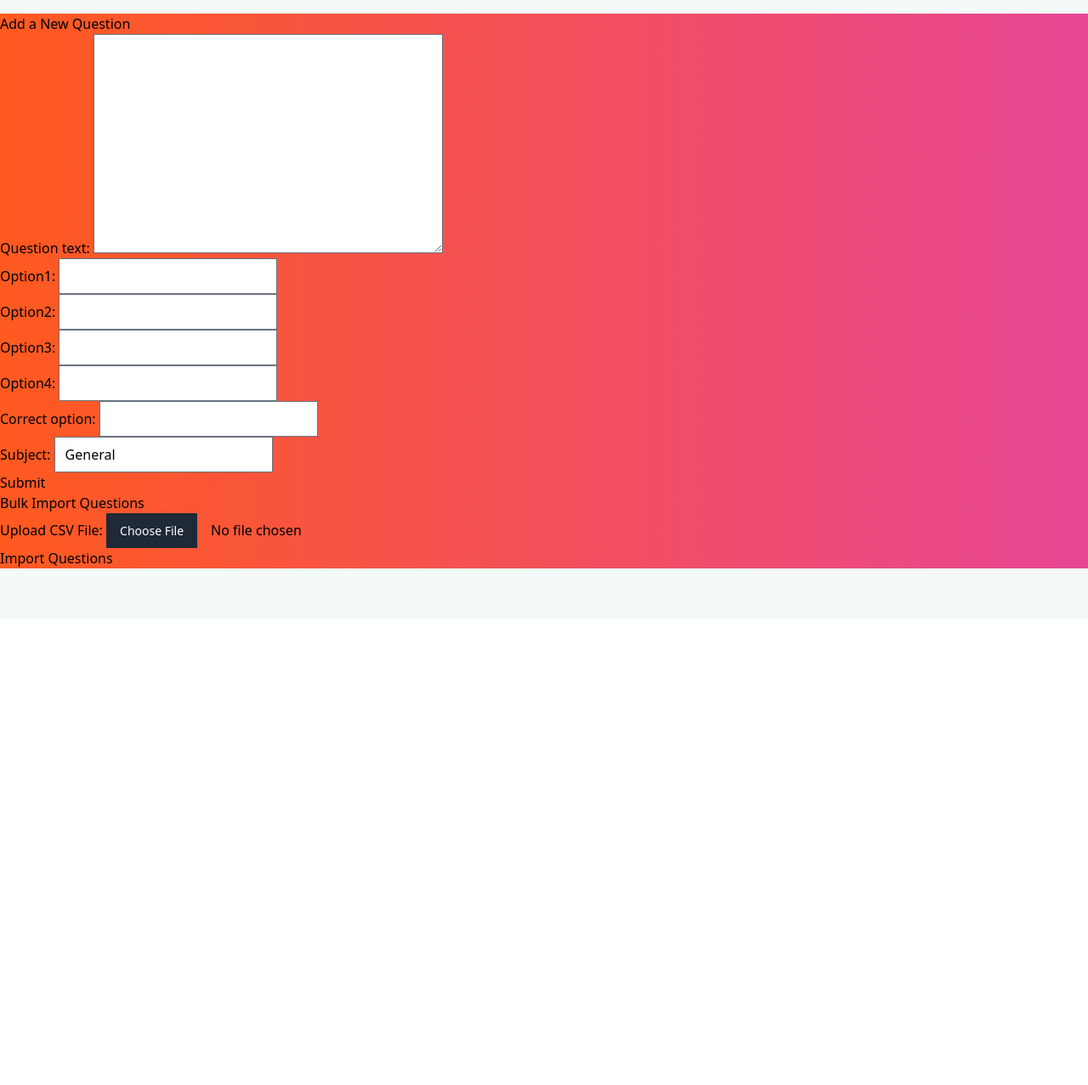
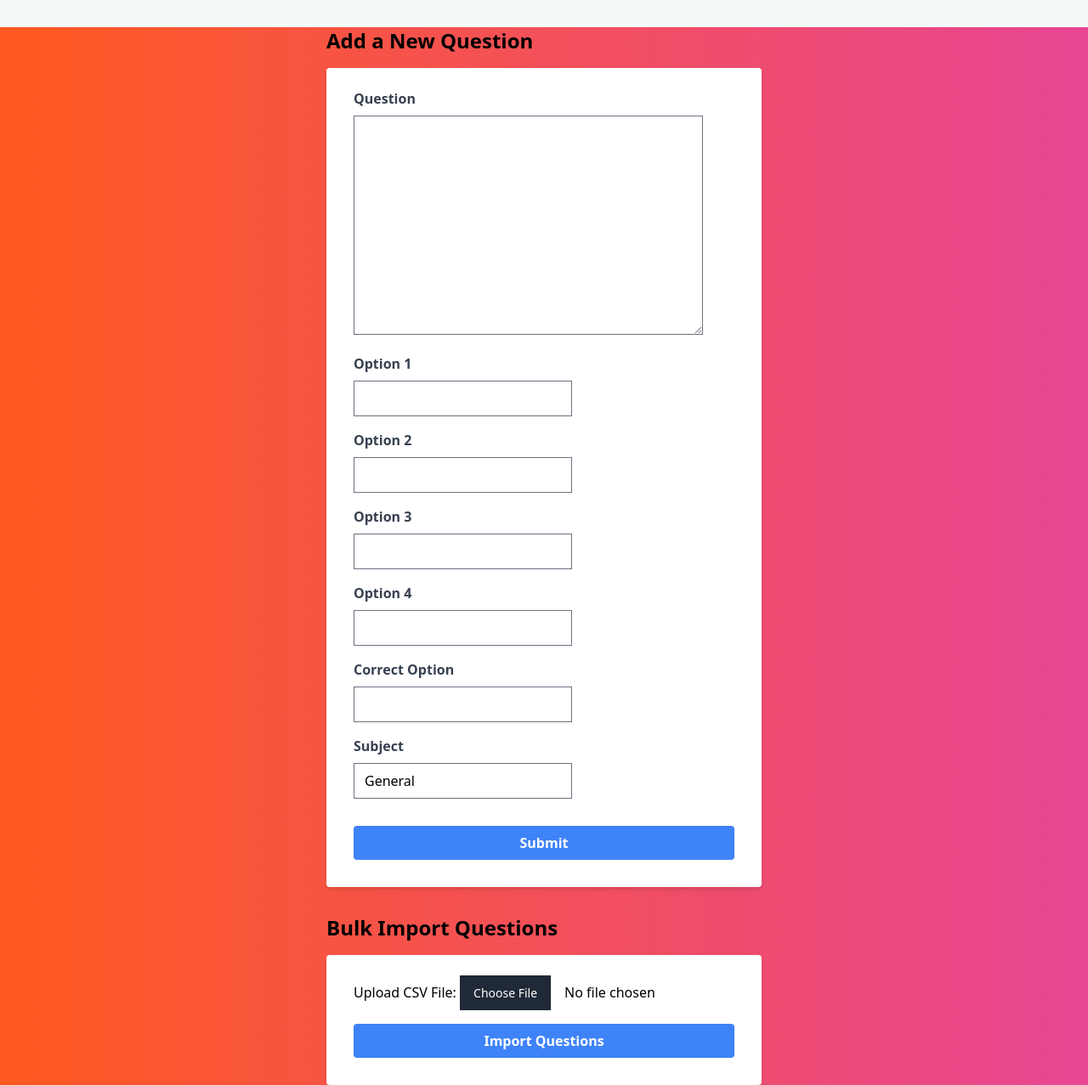
Before and after one commit to Aryan-AAP/Python-mini-project, a Django app: page /add_question/ in a window 1280 px wide. Shown: the part 72-1349 px from the top of the page at 85% size. Before the commit the page ends 741 px from the top, so only its background shows below. Run offline with Django 3.2, Linux system fonts and the light colour scheme; a user stored in the database is signed in; some libraries are stand-ins or nearby versions.

Commit message:
Final Report

```diff
--- a/loginreg/urls.py
+++ b/loginreg/urls.py
@@ -2,37 +2,25 @@ from django.contrib import admin
 from django.urls import path, include
 from loginreg import views
 from django.urls import path
-# from . import views
+
 from . import views
 
-# Your URL patterns go herefrom django.urls import path
-# from . import views
+
 from django.urls import path
 from . import views
 
 urlpatterns = [
-    path('',views.index, name="home"),
-
-        path('start_quiz/<str:subject>/', views.start_quiz, name='start_quiz'),
-    path('submit_quiz/', views.submit_quiz, name='submit_quiz'),
-
-    # path('login',views.loginUser, name="login"),
-    # path('logout',views.logoutUser, name="logout"),
-    path('login', views.loginUser, name="login"),  # Add a trailing slash
-path('logout/', views.logoutUser, name="logout"),  # Add a trailing slash
-
-        path("about", views.about, name='about'),
-    path("services", views.services, name='services'),
-    path("contact", views.contact, name='contact'),
-    path('add_question/', views.add_question, name='add_question'),
-    #   path('subjects/', views.subject_selection, name='subject_selection'),
-    # path('questions/<str:subject>/', views.display_questions, name='display_questions'),
-path('submit_quiz/', views.submit_quiz, name='submit_quiz'),
-    # path('quiz_results/', views.quiz_results, name='quiz_results'),
-    # path('quiz_results/', views.quiz_results, name='quiz_results'),
-
+    path("", views.index, name="home"),
+    path("start_quiz/<str:subject>/", views.start_quiz, name="start_quiz"),
+    path("submit_quiz/", views.submit_quiz, name="submit_quiz"),
+    path("login", views.loginUser, name="login"),
+    path("logout/", views.logoutUser, name="logout"),
+    path("about", views.about, name="about"),
+    path("services", views.services, name="services"),
+    path("contact", views.contact, name="contact"),
+    path("add_question/", views.add_question, name="add_question"),
+    path("submit_quiz/", views.submit_quiz, name="submit_quiz"),
 ]
-
 
 
 # from django.urls import path, include
--- a/loginreg/views.py
+++ b/loginreg/views.py
@@ -14,9 +14,9 @@ from django.contrib import messages
 from django.shortcuts import render, redirect
 from django.urls import reverse
 from django.contrib.admin.views.decorators import staff_member_required
-from .forms import QuizItemForm, BulkImportForm  # Make sure to import BulkImportForm
+from .forms import QuizItemForm, BulkImportForm
 
-# views.py
+
 from django.shortcuts import render
 from .models import QuizItem
 import random
@@ -24,21 +24,44 @@ from django.shortcuts import render
 from .models import QuizItem
 from django.contrib.auth.decorators import login_required
 
-# @login_requiredfrom django.shortcuts import render, redirect
+
 from django.contrib.auth.decorators import login_required
 from django.urls import reverse
 
+from django.shortcuts import render, redirect
+from django.contrib import messages
+from .models import QuizItem
+from django.shortcuts import render, redirect
+from django.contrib import messages
+from .models import QuizItem
+import csv
+from io import TextIOWrapper
+
+from .models import QuizItem
+
+
+from django.http import HttpResponseRedirect
+from django.urls import reverse
+
+from django.shortcuts import render
+
+
+from django.shortcuts import render, redirect
+from django.contrib import messages
+from .models import QuizItem
+
+
+from django.shortcuts import render
+
+
 def index(request):
     if not request.user.is_authenticated:
-        # return redirect(reverse('login'))
+
         return render(request, "login.html")
-        # If user is not authenticated, redirect them to the login page
-        #  # Assuming the login URL name is 'login'
 
-    # Fetch unique subjects from the database
     subjects = QuizItem.objects.values("subject").distinct()
 
-    # Check if the user has a score stored in the session
+
     user_score = request.session.get("user_score", None)
 
     return render(request, "index.html", {"subjects": subjects, "user_score": user_score})
@@ -46,13 +69,13 @@ def index(request):
 
 
 def start_quiz(request, subject):
-    # Retrieve questions for the given subject
+
     questions = QuizItem.objects.filter(subject=subject)
 
-    # Fetch random 10 questions for the selected subject
+
     random_questions = QuizItem.objects.filter(subject=subject).order_by("?")[:10]
 
-    # Pass the questions and options as context to the template
+
     context = {
         "subject": subject,
         "all_questions": questions,
@@ -68,44 +91,21 @@ def loginUser(request):
         password = request.POST.get("password")
         print(username, password)
 
-        # check if user has entered correct credentials
+
         user = authenticate(username=username, password=password)
 
         if user is not None:
-            # A backend authenticated the credentials
+
             login(request, user)
             return redirect("/")
 
         else:
-            # No backend authenticated the credentials
+
             return render(request, "login.html")
 
     return render(request, "login.html")
 
 
-# from django.shortcuts import render, redirect
-# from django.contrib.auth import logout, authenticate, login
-# from django.contrib.auth.models import User
-
-# def loginUser(request):
-#     if request.method == "POST":
-#         username = request.POST.get("username")
-#         password = request.POST.get("password")
-#         print(username, password)
-
-#         # check if user has entered correct credentials
-#         user = authenticate(username=username, password=password)
-
-#         if user is not None:
-#             # A backend authenticated the credentials
-#             login(request, user)
-#             return redirect("/")  # Redirect to the homepage after successful login
-
-#         else:
-#             # No backend authenticated the credentials
-#             return render(request, "login.html")
-
-#     return render(request, "login.html")
 
 
 def logoutUser(request):
@@ -126,25 +126,15 @@ def contact(request):
     return render(request, "contact.html")
 
 
-# @staff_member_required
-# quiz/views.py
-from django.http import HttpResponseRedirect
-from django.urls import reverse
-
-
 @staff_member_required
 def add_question(request):
     if request.method == "POST":
-        # Check if it's a regular form submission or a bulk import
         if "csv_file" in request.FILES:
-            # Handle bulk import
             csv_file = request.FILES["csv_file"]
-            # Process the CSV file and add questions to the database
             process_bulk_import(csv_file)
             messages.success(request, "Questions imported successfully!")
             return redirect(reverse("admin:index"))
         else:
-            # Handle regular form submission
             form = QuizItemForm(request.POST)
             if form.is_valid():
                 form.save()
@@ -153,7 +143,6 @@ def add_question(request):
     else:
         form = QuizItemForm()
 
-    # Render the form for regular question addition
     bulk_import_form = BulkImportForm()
     return render(
         request,
@@ -162,22 +151,15 @@ def add_question(request):
     )
 
 
-import csv
-from io import TextIOWrapper
-
-from .models import QuizItem
 
 def process_bulk_import(csv_file):
-    # Ensure the CSV file is opened in text mode with utf-8 encoding
+
     csv_data = TextIOWrapper(csv_file.file, encoding='utf-8')
 
-    # Create a CSV reader
     csv_reader = csv.reader(csv_data)
 
-    # Skip the header row if it exists
     header = next(csv_reader, None)
 
-    # Define the column indices based on the header or order
     question_text_index = header.index('question_text') if 'question_text' in header else 0
     option1_index = header.index('option1') if 'option1' in header else 1
     option2_index = header.index('option2') if 'option2' in header else 2
@@ -186,9 +168,9 @@ def process_bulk_import(csv_file):
     correct_option_index = header.index('correct_option') if 'correct_option' in header else 5
     subject_index = header.index('subject') if 'subject' in header else 6
 
-    # Iterate through each row in the CSV file
+
     for row in csv_reader:
-        # Extract data from the row
+
         question_text = row[question_text_index]
         option1 = row[option1_index]
         option2 = row[option2_index]
@@ -197,7 +179,7 @@ def process_bulk_import(csv_file):
         correct_option = row[correct_option_index]
         subject = row[subject_index]
 
-        # Create a QuizItem object and save it to the database
+
         QuizItem.objects.create(
             question_text=question_text,
             option1=option1,
@@ -208,73 +190,54 @@ def process_bulk_import(csv_file):
             subject=subject,
         )
 
-# Now you can call this function in your 'add_question' view when handling the bulk import submission.
-
-
-# views.py
-from django.shortcuts import render
-
-# views.py
-from django.shortcuts import render, redirect
-from django.contrib import messages
-from .models import QuizItem
-
-
-from django.shortcuts import render
-
-# def quiz_results(request):
-#     # Your logic to calculate quiz results and pass data to the template
-#     total_questions = 10  # Replace with the actual total number of questions
-#     correct_answers = 7  # Replace with the actual number of correct answers
-#     incorrect_answers = total_questions - correct_answers
-#     percentage = (correct_answers / total_questions) * 100 if total_questions > 0 else 0
-
-#     context = {
-#         'total_questions': total_questions,
-#         'correct_answers': correct_answers,
-#         'incorrect_answers': incorrect_answers,
-#         'percentage': percentage,
-#     }
-
-#     return render(request, 'quiz_results.html', context)
-
-# views.py
-from django.shortcuts import render, redirect
-from django.contrib import messages
-from .models import QuizItem
-from django.shortcuts import render, redirect
-from django.contrib import messages
-from .models import QuizItem
 
 def submit_quiz(request):
     if request.method == "POST":
-        # Retrieve user-submitted answers from the form
+
         user_answers = {}
         for key, value in request.POST.items():
             if key.startswith("question_"):
                 question_id = int(key.split("_")[1])
                 user_answers[question_id] = value
 
-        # Retrieve correct answers from the database
+
         correct_answers = {}
         questions = QuizItem.objects.all()
         for question in questions:
             correct_answers[question.id] = question.correct_option
 
-        # Compare user answers with correct answers and calculate the score
+
         score = 0
         for question_id, user_answer in user_answers.items():
             correct_answer = correct_answers.get(question_id, None)
             if correct_answer and user_answer == correct_answer:
                 score += 1
 
-        # Store the user's score in the session
+
         request.session["user_score"] = score
 
-        # Pass the score to the template
+
         return render(request, "quiz_results.html", {"score": score})
 
     else:
-        # If someone tries to access the submit_quiz page directly without submitting the form
+
         messages.warning(request, "Invalid Access!")
-        return redirect("home")  # Redirect to the home page or any other page
+        return redirect("home")
+
+
+
+def Random_Question_start_quiz(request, subject):
+
+    questions = QuizItem.objects
+
+
+    random_questions = QuizItem.objects.filter(subject=subject).order_by("?")[:10]
+
+
+    context = {
+        "subject": subject,
+        "all_questions": questions,
+        "random_questions": random_questions,
+    }
+
+    return render(request, "start_quiz.html", context)
--- a/static/src/output.css
+++ b/static/src/output.css
@@ -1101,10 +1101,6 @@ input:checked + .toggle-bg {
   right: 0px;
 }
 
-.right-full {
-  right: 100%;
-}
-
 .top-0 {
   top: 0px;
 }
@@ -1294,6 +1290,10 @@ input:checked + .toggle-bg {
 
 .w-full {
   width: 100%;
+}
+
+.max-w-lg {
+  max-width: 32rem;
 }
 
 .max-w-md {
@@ -1462,6 +1462,11 @@ input:checked + .toggle-bg {
   border-radius: 0.5rem;
 }
 
+.rounded-b-lg {
+  border-bottom-right-radius: 0.5rem;
+  border-bottom-left-radius: 0.5rem;
+}
+
 .rounded-e-lg {
   border-start-end-radius: 0.5rem;
   border-end-end-radius: 0.5rem;
@@ -1640,6 +1645,11 @@ input:checked + .toggle-bg {
   padding-right: 1.5rem;
 }
 
+.px-8 {
+  padding-left: 2rem;
+  padding-right: 2rem;
+}
+
 .py-12 {
   padding-top: 3rem;
   padding-bottom: 3rem;
@@ -1674,8 +1684,16 @@ input:checked + .toggle-bg {
   padding-bottom: 0.25rem;
 }
 
+.pb-8 {
+  padding-bottom: 2rem;
+}
+
 .pt-2 {
   padding-top: 0.5rem;
+}
+
+.pt-6 {
+  padding-top: 1.5rem;
 }
 
 .text-center {
@@ -1750,6 +1768,11 @@ input:checked + .toggle-bg {
 .text-gray-200 {
   --tw-text-opacity: 1;
   color: rgb(229 231 235 / var(--tw-text-opacity));
+}
+
+.text-gray-400 {
+  --tw-text-opacity: 1;
+  color: rgb(156 163 175 / var(--tw-text-opacity));
 }
 
 .text-gray-500 {
@@ -1850,12 +1873,6 @@ input:checked + .toggle-bg {
   transition-timing-function: cubic-bezier(0, 0, 0.2, 1);
 }
 
-.hover\:scale-105:hover {
-  --tw-scale-x: 1.05;
-  --tw-scale-y: 1.05;
-  transform: translate(var(--tw-translate-x), var(--tw-translate-y)) rotate(var(--tw-rotate)) skewX(var(--tw-skew-x)) skewY(var(--tw-skew-y)) scaleX(var(--tw-scale-x)) scaleY(var(--tw-scale-y));
-}
-
 .hover\:border-gray-300:hover {
   --tw-border-opacity: 1;
   border-color: rgb(209 213 219 / var(--tw-border-opacity));
--- a/templates/add_question.html
+++ b/templates/add_question.html
@@ -1,17 +1,47 @@
 {% extends "base.html" %}
 
 {% block content %}
-  <h2>Add a New Question</h2>
-  <form method="post" action="{% url 'add_question' %}" enctype="multipart/form-data">
-    {% csrf_token %}
-    {{ form.as_p }}
-    <button type="submit">Submit</button>
-  </form>
+<div class="max-w-lg mx-auto mt-8">
+    <h2 class="text-2xl font-bold mb-4">Add a New Question</h2>
+    <form method="post" action="{% url 'add_question' %}" enctype="multipart/form-data" class="bg-white shadow-md rounded px-8 pt-6 pb-8 mb-8">
+        {% csrf_token %}
+        <div class="mb-4">
+            <label for="question" class="block text-gray-700  font-bold mb-2">Question</label>
+            {{ form.question_text }}
+        </div>
+        <div class="mb-4">
+            <label for="option1" class="block text-gray-700 font-bold mb-2">Option 1</label>
+            {{ form.option1 }}
+        </div>
+        <div class="mb-4">
+            <label for="option2" class="block text-gray-700 font-bold mb-2">Option 2</label>
+            {{ form.option2 }}
+        </div>
+        <div class="mb-4">
+            <label for="option3" class="block text-gray-700 font-bold mb-2">Option 3</label>
+            {{ form.option3 }}
+        </div>
+        <div class="mb-4">
+            <label for="option4" class="block text-gray-700 font-bold mb-2">Option 4</label>
+            {{ form.option4 }}
+        </div>
+        <div class="mb-4">
+            <label for="correct_option" class="block text-gray-700 font-bold mb-2">Correct Option</label>
+            {{ form.correct_option }}
+        </div>
+        <div class="mb-4">
+            <label for="subject" class="block text-gray-700 font-bold mb-2">Subject</label>
+            {{ form.subject }}
+        </div>
 
-  <h2>Bulk Import Questions</h2>
-  <form method="post" action="{% url 'add_question' %}" enctype="multipart/form-data">
-    {% csrf_token %}
-    {{ bulk_import_form.as_p }}
-    <button type="submit">Import Questions</button>
-  </form>
+        <button type="submit" class="bg-blue-500 hover:bg-blue-700 text-white font-bold py-2 px-4 rounded w-full mt-4">Submit</button>
+    </form>
+
+    <h2 class="text-2xl font-bold mb-4">Bulk Import Questions</h2>
+    <form method="post" action="{% url 'add_question' %}" enctype="multipart/form-data" class="bg-white shadow-md rounded px-8 pt-6 pb-8">
+        {% csrf_token %}
+        {{ bulk_import_form.as_p }}
+        <button type="submit" class="bg-blue-500 hover:bg-blue-700 text-white font-bold py-2 px-4 rounded w-full mt-4">Import Questions</button>
+    </form>
+</div>
 {% endblock content %}
```
Also changed, not shown: loginreg/admin.py (+9 -1 lines), templates/start_quiz.html (+34 -0 lines), db.sqlite3.
